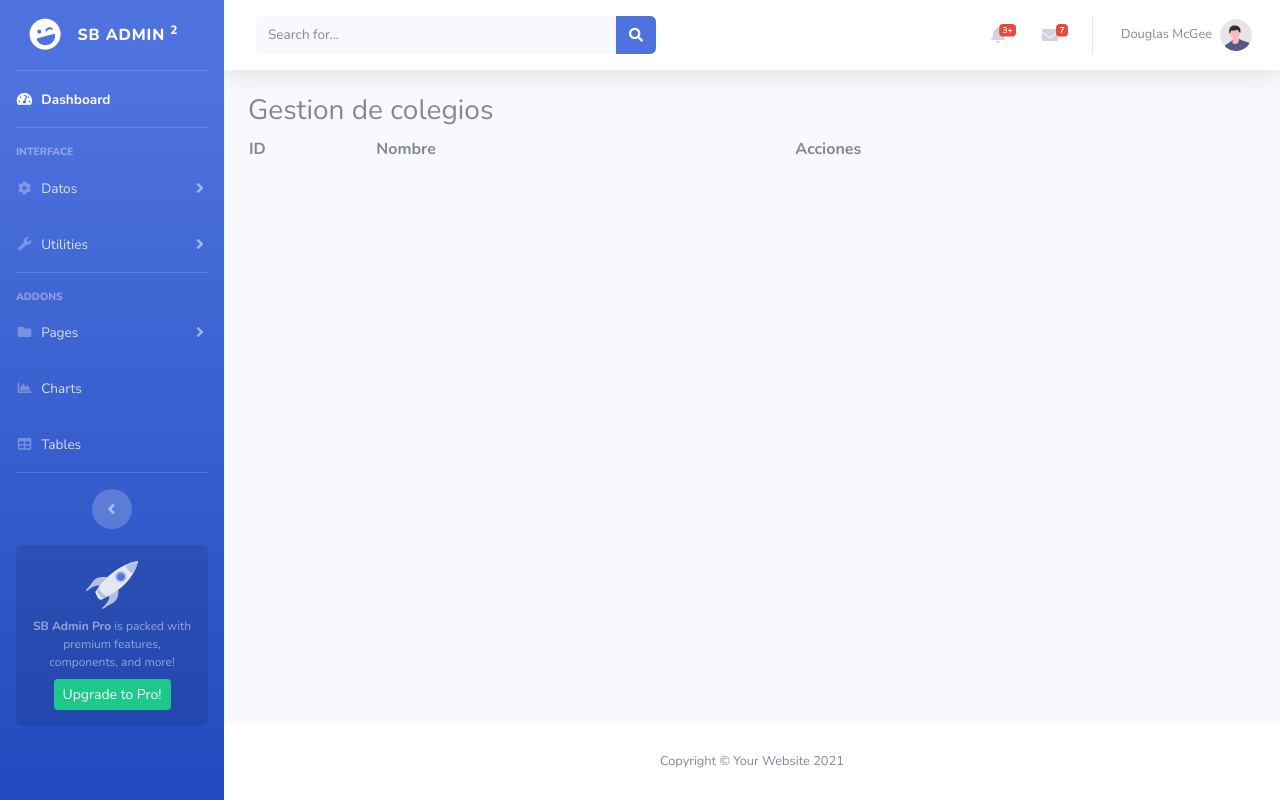
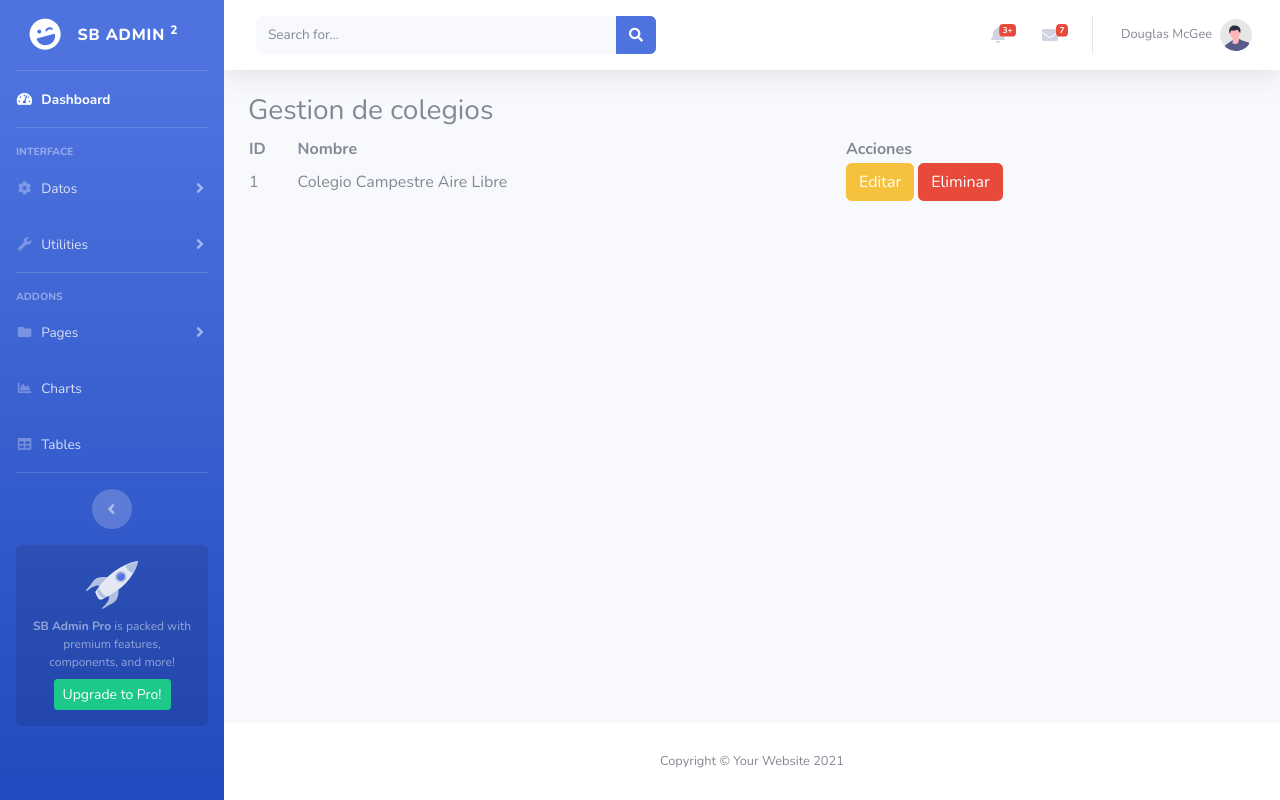
Before and after one commit to YfelipeG/Proyecto_Colegio, a Flask app: page /colegio in a window 1280 px wide. Run offline with Flask 3, Linux system fonts and the light colour scheme; lists and menus that the app fills with data are empty; some libraries are stand-ins or nearby versions.

Commit message:
Carga de los registros de colegios

```diff
--- a/app/models.py
+++ b/app/models.py
@@ -204,6 +204,7 @@
         db.session.commit()
 
 
+
 with app.app_context():
     db.create_all()
 
--- a/app/routes.py
+++ b/app/routes.py
@@ -1,6 +1,8 @@
 from flask import render_template
 
 from app import app
+
+from app.models import Colegio
 
 @app.route("/")
 def index():
@@ -8,6 +10,8 @@
 
 
 @app.route("/colegio", methods=["GET"])
-def colegio():
-    tipos_vehiculo = []
-    return render_template("colegio.html", titulo="Colegios", tipos_vehiculos=tipos_vehiculo)
+def tipos_colegio():
+    tipos_colegio = Colegio.query.all()
+    print(tipos_colegio)
+    print(len(tipos_colegio))
+    return render_template("colegio.html", titulo="Colegios", tipos_colegio=tipos_colegio)
--- a/app/templates/colegio.html
+++ b/app/templates/colegio.html
@@ -16,7 +16,17 @@
         </tr>
     </thead>
     <tbody>
-        <!-- Aquí irían las filas de la tabla generadas dinámicamente -->
+        {% for Colegio in tipos_colegio %}
+        <tr>
+            <td>{{ Colegio.id }}</td>
+            <td>{{ Colegio.nombre }}</td>
+            <td>
+                <button class="btn btn-warning">Editar</button>
+                <button class="btn btn-danger">Eliminar</button>
+            </td>
+        </tr>
+        {% endfor %}
+
     </tbody>
 </table>
 
--- a/app/templates/sidebar.html
+++ b/app/templates/sidebar.html
@@ -36,7 +36,7 @@
         <div id="collapseTwo" class="collapse" aria-labelledby="headingTwo" data-parent="#accordionSidebar">
             <div class="bg-white py-2 collapse-inner rounded">
                 <h6 class="collapse-header">Colegio:</h6>
-                <a class="collapse-item" href="{{ url_for('colegio') }}">Colegios</a>
+                <a class="collapse-item" href="{{ url_for('tipos_colegio') }}">Colegios</a>
                 <a class="collapse-item" href="cards.html">Cards</a>
             </div>
         </div>
```
